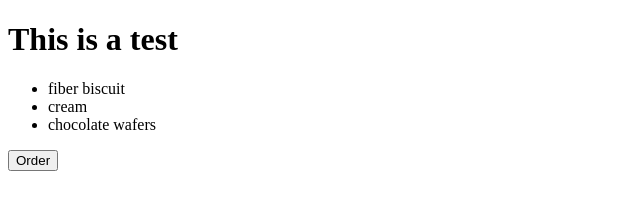
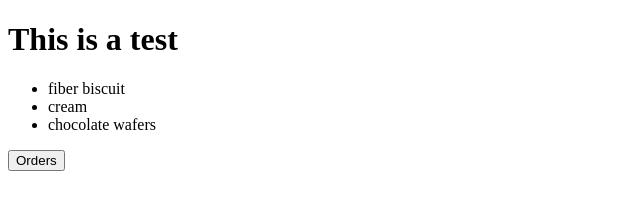
Before and after one commit to rps8956/cfgDemo, a plain HTML site: page index.html in a window 1280 px wide. Shown: the full height of the page, 0-640 px from the left. Drawn offline with Linux system fonts and the light colour scheme.

Commit message:
changed order to orders

```diff
--- a/index.html
+++ b/index.html
@@ -13,6 +13,6 @@
     <li>cream</li>
     <li>chocolate wafers</li>
     </ul>
-    <button>Order</button>
+    <button>Orders</button>
 </body>
 </html>
```
